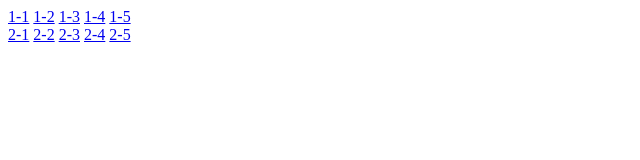
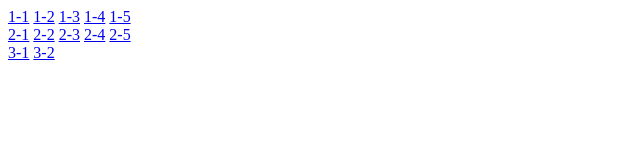
Before and after one commit to windisx/windisx.github.io, a plain HTML site: page index.html in a window 1280 px wide. Shown: the full height of the page, 0-640 px from the left. Drawn offline with Linux system fonts and the light colour scheme.

Commit message:
Update index.html

```diff
--- a/index.html
+++ b/index.html
@@ -16,5 +16,8 @@
 		<a href="./demos/chap2-demo-3.html">2-3</a>
 		<a href="./demos/chap2-demo-4.html">2-4</a>
 		<a href="./demos/chap2-demo-5.html">2-5</a>
+		<br/>
+		<a href="./demos/chap3-demo-1.html">3-1</a>
+		<a href="./demos/chap3-demo-2.html">3-2</a>
 	</body>
 </html>
```
